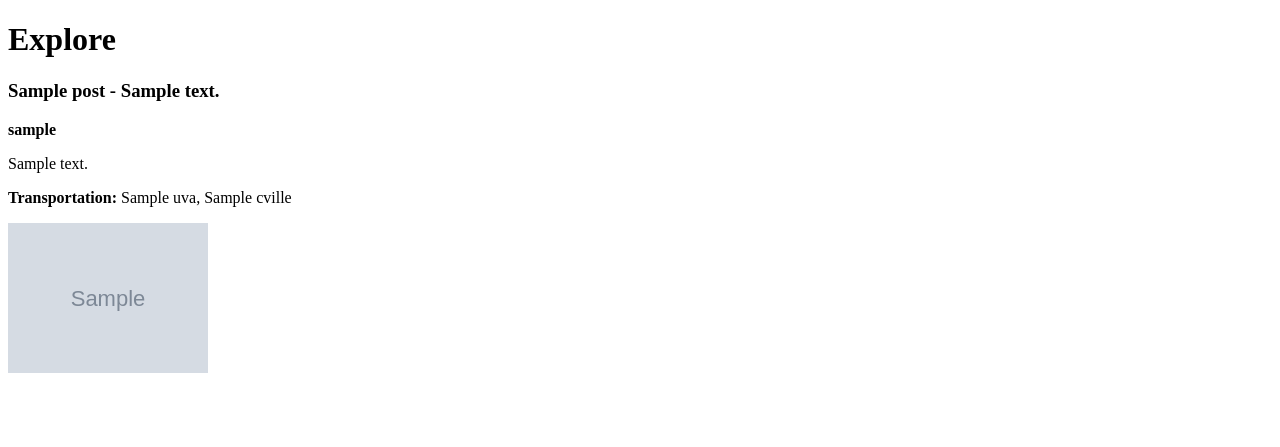
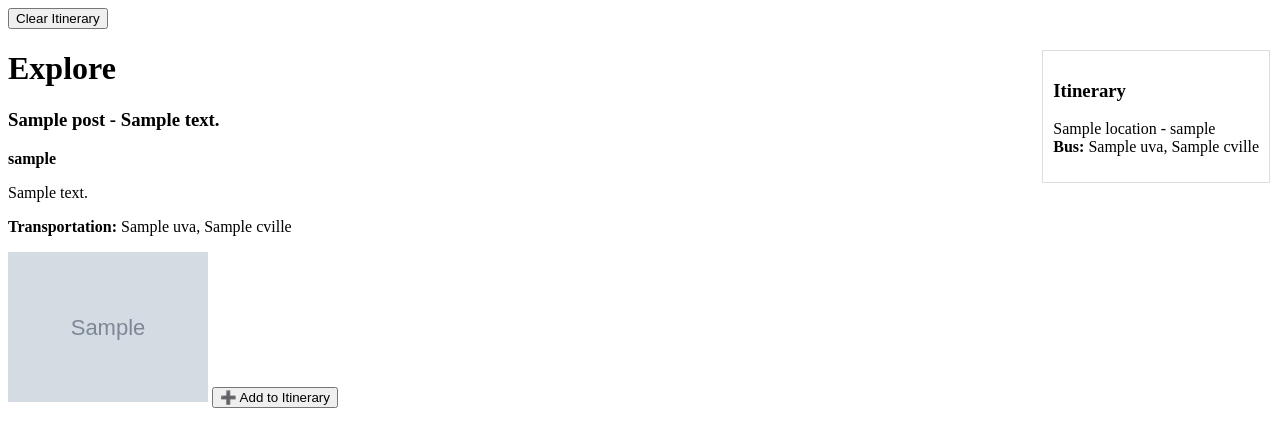
Before and after one commit to grmpyktn11/WICS-hacks, a Flask app: template templates/explore.html in a window 1280 px wide. Shown: the top 447 px of the page. Run offline with Flask 3, Linux system fonts and the light colour scheme; the template is opened without the code that fills it: most values are stand-ins (such as "Sample title", 1, 10 or a date in 2020); grey boxes marked "Sample" are stand-in pictures.

Commit message:
Features added in dicord.

```diff
--- a/app.py
+++ b/app.py
@@ -1,83 +1,79 @@
 # Import necessary modules from Flask and Python libraries
-from flask import Flask, render_template, request, send_from_directory
+from flask import Flask, render_template, request, send_from_directory, session, jsonify, redirect
 import os
 import sqlite3
 
 # Initialize the Flask application
 app = Flask(__name__)
+app.secret_key = 'supersecretkey'  # Required for session storage, ensures data security
 
 # Set up the folder for storing uploaded images
-UPLOAD_FOLDER = "img"
-os.makedirs(UPLOAD_FOLDER, exist_ok=True)  # Ensure the 'img' folder exists
+UPLOAD_FOLDER = "img"  # Folder where images will be uploaded and stored
+os.makedirs(UPLOAD_FOLDER, exist_ok=True)  # Create the 'img' folder if it doesn't exist
 app.config["UPLOAD_FOLDER"] = UPLOAD_FOLDER  # Store the folder path in the app configuration
 
 # Route for the home page (index page)
 @app.route('/')
 def hello():
-    # Render the 'home.html' template when the user accesses the root URL
+    # When the user visits the root URL ('/'), render and show the 'home.html' page
     return render_template("home.html")
 
+# Route to allow users to submit a new post
 @app.route('/enterPost', methods=["POST", "GET"])
 def enterPost():
     if request.method == 'POST':
-        # Extract form data from the POST request (i.e., name, location, content, and file)
-        postUser = request.form.get("name", "No name provided")  # Default value if no name is entered
+        # Extract form data (user inputs) from the POST request
+        postUser = request.form.get("name", "No name provided")  # Default name if none entered
         postLocationName = request.form.get("location", "No location provided")  # Default location if none entered
         postContent = request.form.get("content", "No content provided")  # Default content if none entered
-        file = request.files.get("file")  # Get the uploaded file
+        file = request.files.get("file")  # Get the uploaded file from the form
 
-        # Set a default file path in case no file is uploaded
-        postFilepath = "No file uploaded"
+        postFilepath = "No file uploaded"  # Default file path if no file is uploaded
 
-        # If a file is uploaded, save it in the 'img' folder
+        # If a file is uploaded, save it to the 'img' folder
         if file and file.filename:
-            filepath = os.path.join(app.config["UPLOAD_FOLDER"], file.filename)
-            file.save(filepath)  # Save the file to the specified path
-            postFilepath = filepath.replace("\\",'/') # Update the file path with the actual file location
+            filepath = os.path.join(app.config["UPLOAD_FOLDER"], file.filename)  # Create a full path for the file
+            file.save(filepath)  # Save the uploaded file to the specified path
+            postFilepath = filepath.replace("\\",'/')  # Update the file path with the actual location
 
-        # For debugging, print the details of the post
+        # Print post data to the console for debugging (optional for backend developers)
         print("user: " + postUser)
         print("location: " + postLocationName)
         print("content: " + postContent)
         print("file: " + postFilepath)
 
-        # Connect to the database and insert the new post
+        # Connect to the database and insert the new post data
         connection = sqlite3.connect('post.db')
         cursor = connection.cursor()
 
-        # Insert the new post into the post table
+        # Insert the new post data into the 'post' table in the database
         cursor.execute('''
             INSERT INTO post (username, picture, content, locationname)
             VALUES (?, ?, ?, ?)
         ''', (postUser, postFilepath, postContent, postLocationName))
 
-        # Commit the transaction and close the connection
+        # Commit the transaction and close the database connection
         connection.commit()
         connection.close()
 
-    # Render the 'entry.html' template after the post submission
+    # Render and show the 'entry.html' page after the post submission
     return render_template("entry.html")
 
+# Route to explore posts, show them on the map or feed
 @app.route('/explore')
 def explore():
-    # Connect to the SQLite database 'post.db'
+    # Connect to the database and fetch the posts data
     connection = sqlite3.connect('post.db')
     cursor = connection.cursor()
-
-    # Query the database to fetch posts along with location details (joined from location table)
     cursor.execute('''
         SELECT post.username, post.picture, post.content, post.locationname, location.address, location.uva, location.cville
         FROM post
         JOIN location ON post.locationname = location.name
     ''')
-
-    # Fetch all the results from the query
-    posts = cursor.fetchall()
-
-    # Close the database connection after fetching the data
+    posts = cursor.fetchall()  # Fetch all the posts from the database
     connection.close()
 
-    # Format the database results into a list of dictionaries for easier access in the template
+    # Create a list of dictionaries with post data to display in the front-end
     posts_data = [{
         'username': post[0],
         'picture': post[1],
@@ -88,14 +84,59 @@ def explore():
         'cville': post[6]
     } for post in posts]
 
-    # Render the 'explore.html' template and pass the posts data to the template
-    return render_template("explore.html", posts=posts_data)
+    # Get the itinerary data from the session (this stores user activity across pages)
+    itinerary = session.get('itinerary', [])
 
+    # Render and show the 'explore.html' page, passing the posts data and itinerary
+    return render_template("explore.html", posts=posts_data, itinerary=itinerary)
+
+# Route to add a post to the itinerary (session data)
+@app.route('/add_to_itinerary', methods=['POST'])
+def add_to_itinerary():
+    data = request.json  # Get the incoming JSON data
+    location = data.get('location', 'Unknown')  # Get the location
+    username = data.get('username', 'Unknown')  # Get the username
+
+    # Connect to the database and get bus information for the location
+    connection = sqlite3.connect('post.db')
+    cursor = connection.cursor()
+    cursor.execute("SELECT uva, cville FROM location WHERE name = ?", (location,))
+    result = cursor.fetchone()
+    connection.close()
+
+    # If location info exists, get bus details; otherwise, set default values
+    if result:
+        uva, cville = result
+    else:
+        uva, cville = "No bus info", "No bus info"
+
+    # Initialize itinerary in the session if it doesn't exist
+    if 'itinerary' not in session:
+        session['itinerary'] = []
+
+    # Add the current post to the itinerary stored in the session
+    session['itinerary'].append({'location': location, 'username': username, 'uva': uva, 'cville': cville})
+    session.modified = True  # Ensure changes to the session are saved
+
+    # Create the HTML to display the updated itinerary
+    itinerary_html = "".join(
+        f"<p>{item['location']} - {item['username']}<br><strong>Bus: </strong>{item['uva']}, {item['cville']}</p>"
+        for item in session['itinerary']
+    )
+
+    # Return the updated itinerary HTML to the front-end (can be used in a dynamic web page update)
+    return jsonify(html=itinerary_html)
+
+# Route to clear the itinerary (reset session data)
+@app.route('/clear_itinerary', methods=['POST'])
+def clear_itinerary():
+    session.clear()  # Clear all data from the session, including itinerary
+    return redirect('/explore')  # Redirect back to the 'explore' page
 
 # Route to serve the uploaded images (allows displaying images on the web page)
 @app.route('/<filename>')
 def uploaded_file(filename):
-    # Send the requested file from the 'img' folder
+    # This route serves images from the 'img' folder, enabling them to be displayed in the front-end
     return send_from_directory(app.config['UPLOAD_FOLDER'], filename)
 
 # Run the app in debug mode for development (restarts the server automatically on code changes)
--- a/templates/explore.html
+++ b/templates/explore.html
@@ -2,17 +2,61 @@
 <html lang="en">
 <head>
     <title>Explore Posts</title>
+
+    <!-- Form to clear the user's itinerary -->
+    <form action="/clear_itinerary" method="POST">
+        <button type="submit">Clear Itinerary</button>
+    </form>
+
+    <script>
+        // JavaScript function to add a post to the user's itinerary
+        function addToItinerary(location, username, uva, cville) {
+            // Send a POST request with JSON data (location, username, and bus info) to the server
+            fetch('/add_to_itinerary', {
+                method: 'POST',
+                body: JSON.stringify({ location: location, username: username, uva: uva, cville: cville }),  // Sending data in the request body
+                headers: { 'Content-Type': 'application/json' }  // Indicating the request content type is JSON
+            })
+            .then(response => response.json())  // Handle the server's response, expecting JSON
+            .then(data => {
+                // Update the 'itinerary' section with the new HTML returned from the server
+                document.getElementById("itinerary").innerHTML = data.html;
+            });
+        }
+    </script>
 </head>
 <body>
     <h1>Explore</h1>
 
+    <!-- Fixed Sidebar that shows the user's current itinerary -->
+    <div style="position: fixed; right: 10px; top: 50px; background: white; padding: 10px; border: 1px solid #ddd;">
+        <h3>Itinerary</h3>
+        <div id="itinerary">
+            <!-- Loop through the 'itinerary' data passed from the server and display each item -->
+            {% for item in itinerary %}
+                <p>{{ item['location'] }} - {{ item['username'] }}<br><strong>Bus:</strong> {{ item['uva'] }}, {{ item['cville'] }}</p>
+            {% endfor %}
+        </div>
+    </div>
+
+    <!-- Display Posts Section -->
+    <!-- Loop through the 'posts' data passed from the server and show each post -->
     {% for post in posts %}
         <div>
+            <!-- Display post location and address -->
             <h3>{{ post['locationname'] }} - {{ post['address'] }}</h3>
+            <!-- Display username of the person who made the post -->
             <p><strong>{{ post['username'] }}</strong></p>
+            <!-- Display the content of the post -->
             <p>{{ post['content'] }}</p>
-            <p><strong>Transportation: </strong>{{ post['uva'] }}, {{ post['cville'] }}</p>
-            <img src="{{ url_for('uploaded_file', filename=post['picture']) }}" alt="Post Image" width="200">
+            <!-- Display transportation information -->
+            <p><strong>Transportation:</strong> {{ post['uva'] }}, {{ post['cville'] }}</p>
+            <!-- Display the image associated with the post -->
+            <img src="{{ url_for('uploaded_file', filename=post['picture'].replace('img/', '')) }}" alt="Post Image" width="200">
+            <!-- Button that triggers the addToItinerary function when clicked -->
+            <button onclick="addToItinerary('{{ post['locationname'] }}', '{{ post['username'] }}', '{{ post['uva'] }}', '{{ post['cville'] }}')">
+                ➕ Add to Itinerary
+            </button>
         </div>
     {% endfor %}
 </body>
```
Also changed, not shown: db.py (+6 -5 lines), img/catman.jpg (added), img/mewo.png (deleted).
